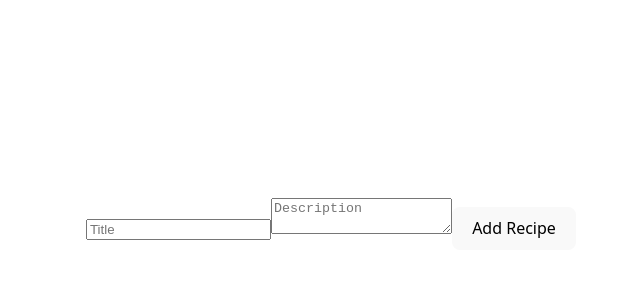
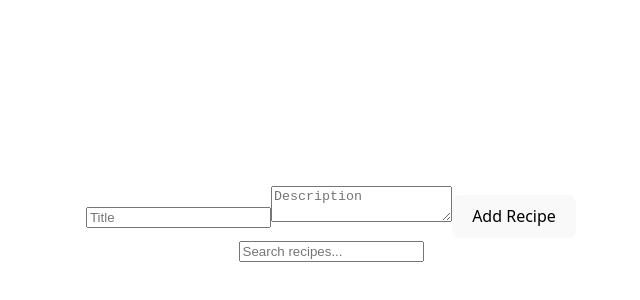
Before and after one commit to akram-99-amg/alx-fe-reactjs, a React (Vite) app in the folder recipe-sharing-app/: page / in a window 1280 px wide. Shown: the part 176-476 px from the top of the page, without its empty margins (309-949 px from the left). Built offline with nearby package versions, Linux system fonts and the light colour scheme.

Commit message:
add most of task 3

```diff
--- a/recipe-sharing-app/src/components/AddRecipeForm.jsx
+++ b/recipe-sharing-app/src/components/AddRecipeForm.jsx
@@ -1,5 +1,7 @@
 import { useRecipeStore } from './recipeStore';
 import React, { useState } from 'react'
+import RecipeList from './RecipeList';
+
 
 const AddRecipeForm = () => {
   const addRecipe = useRecipeStore(state => state.addRecipe);
@@ -29,6 +31,7 @@ const AddRecipeForm = () => {
       />
 
       <button type="submit">Add Recipe</button>
+      <RecipeList />
 
     </form>
   );
--- a/recipe-sharing-app/src/components/DeleteRecipeButton.jsx
+++ b/recipe-sharing-app/src/components/DeleteRecipeButton.jsx
@@ -1,14 +1,14 @@
 import { useNavigate } from 'react-router-dom'
 import { useRecipeStore } from './recipeStore'
-import AddRecipeForm from './AddRecipeForm'
 
 
-const DeleteRecipeButton = ({recipeId}) => {
+
+const DeleteRecipeButton = ({recipeId }) => {
     const navigate = useNavigate()
     const deleteBtn = useRecipeStore(state=>state.deleteRecipe)
     const handleSubmit=()=>{
         deleteBtn(recipeId)
-        navigate("/AddRecipeForm")
+        navigate("/")
     }
   return (
     <button onClick={handleSubmit}>
--- a/recipe-sharing-app/src/components/RecipeDetails.jsx
+++ b/recipe-sharing-app/src/components/RecipeDetails.jsx
@@ -3,10 +3,11 @@ import {useParams} from "react-router-dom"
 import DeleteRecipeButton from './DeleteRecipeButton';
 import EditRecipeForm from './EditRecipeForm';
 
+
 const RecipeDetails = () => {
   const {recipeId} =useParams()
   const recipe = useRecipeStore(state =>
-    state.recipes.find(recipe => recipe.title === recipeId)
+    state.recipes.find(recipe => recipe.id === recipeId)
   );
 
   if (!recipe) {
@@ -19,6 +20,7 @@ const RecipeDetails = () => {
       <p>{recipe.description}</p>
       <EditRecipeForm recipe ={recipe}/>
       <DeleteRecipeButton recipeId={recipe.id} />
+
     </div>
   );
 };
--- a/recipe-sharing-app/src/components/RecipeList.jsx
+++ b/recipe-sharing-app/src/components/RecipeList.jsx
@@ -1,19 +1,25 @@
 import { Link } from 'react-router-dom';
 import { useRecipeStore } from './recipeStore';
+import SearchBar from './SearchBar';
+import DeleteRecipeButton from './DeleteRecipeButton';
 
 const RecipeList = () => {
+  const filterRecipes = useRecipeStore(state => state.filterRecipes)
+  const filteredRecipes = useRecipeStore(state => state.filteredRecipes)
+  const recipes = useRecipeStore(state => state.recipes)
 
-        const recipes =useRecipeStore(state=>state.recipes)
 
   return (
     <div>
-        {recipes.map(recipe=>(
-            <div key={recipe.id}>
-                <h3>{recipe.title}</h3>
-                <p>{recipe.description} </p>
-            <Link to={`/details/${recipe.id}`} > View Details </Link>
-            </div>
-        ))}
+      <SearchBar />
+      {recipes.map(recipe => (
+        <div key={recipe.id}>
+          <h3>{recipe.title}</h3>
+          <p>{recipe.description} </p>
+          <Link to={`/details/${recipe.title}`} > View Details </Link>
+          <DeleteRecipeButton recipeId={recipe.id} />
+        </div>
+      ))}
 
 
     </div>
--- /dev/null
+++ b/recipe-sharing-app/src/components/SearchBar.jsx
@@ -0,0 +1,16 @@
+import React from 'react'
+import { useRecipeStore } from './recipeStore'
+
+const SearchBar = () => {
+    const setSearchTerm = useRecipeStore(state => state.setSearchTerm)
+    return (
+        <input
+            type='text'
+            placeholder='Search recipes...'
+            onChange={(e) => setSearchTerm(e.target.value)}
+        />
+
+    )
+}
+
+export default SearchBar
--- a/recipe-sharing-app/src/components/recipeStore.js
+++ b/recipe-sharing-app/src/components/recipeStore.js
@@ -1,5 +1,5 @@
 import { create } from "zustand"
-import {createJSONStorage, persist} from "zustand/middleware"
+import { createJSONStorage, persist } from "zustand/middleware"
 
 export const useRecipeStore = create(persist(set => ({
   recipes: [],
@@ -10,6 +10,7 @@ export const useRecipeStore = create(persist(set => ({
 
   deleteRecipe: (id) => set(state => ({
     recipes: state.recipes.filter(newRecipe => newRecipe.id !== id)
+
   })),
   updateRecipe: (id, updatedRecipe) =>
     set((state) => ({
@@ -18,9 +19,17 @@ export const useRecipeStore = create(persist(set => ({
       ),
     })),
 
+  searchTerm: '',
+  setSearchTerm: (term) => set({ searchTerm: term }),
 
+  filteredRecipes: [],
+
+  filterRecipes: () => set(state => ({
+    filteredRecipes: state.recipes.filter(recipe =>
+      recipe.title.toLowerCase().includes(state.searchTerm.toLowerCase())
+  )} ))
 
 })),{
-  name:"recipe",
-  storage: createJSONStorage(()=>sessionStorage),
+  name: "recipe",
+  storage: createJSONStorage(() => sessionStorage),
 })
```
Lines whose indentation alone changed are shown as unchanged.
